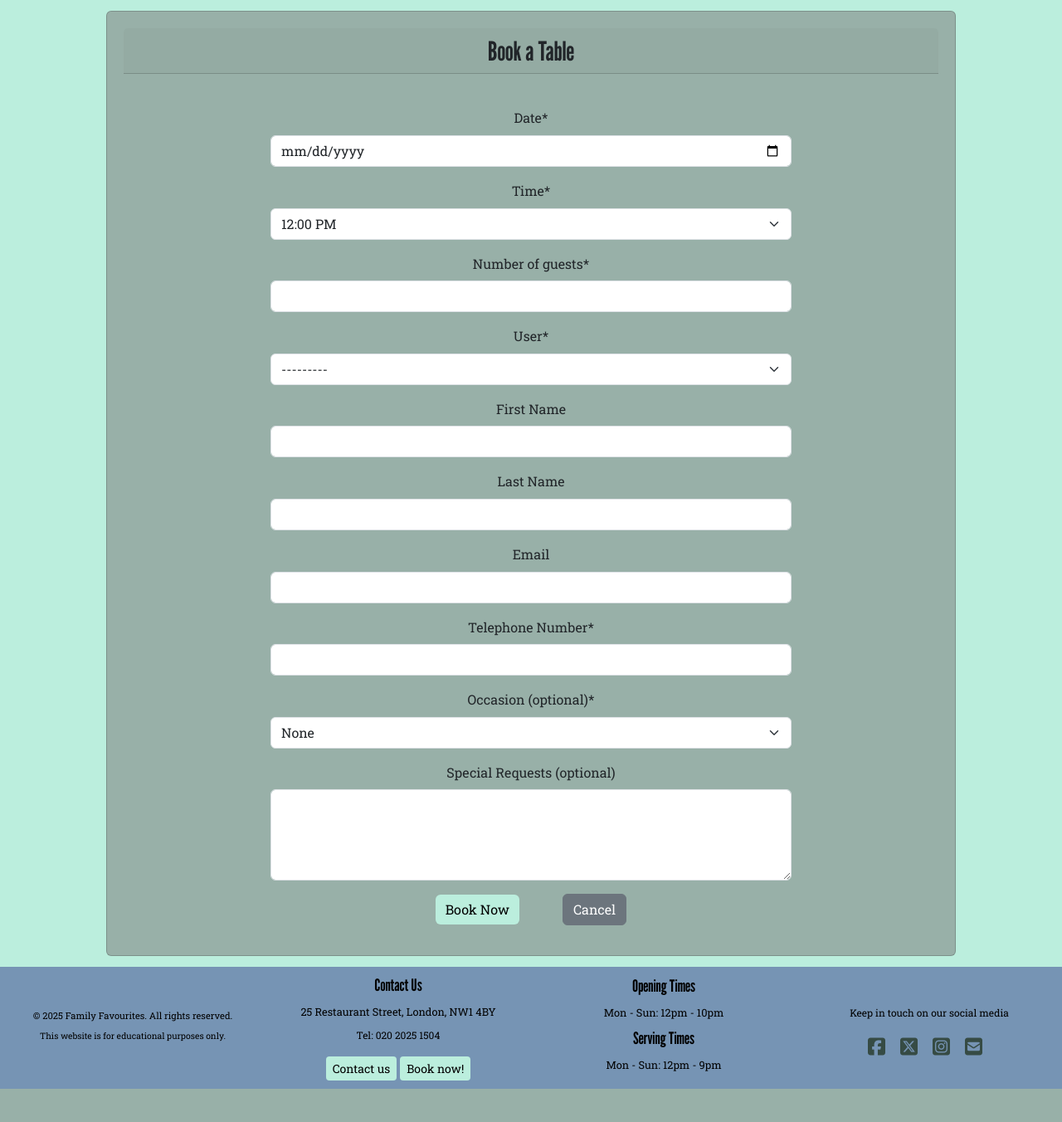
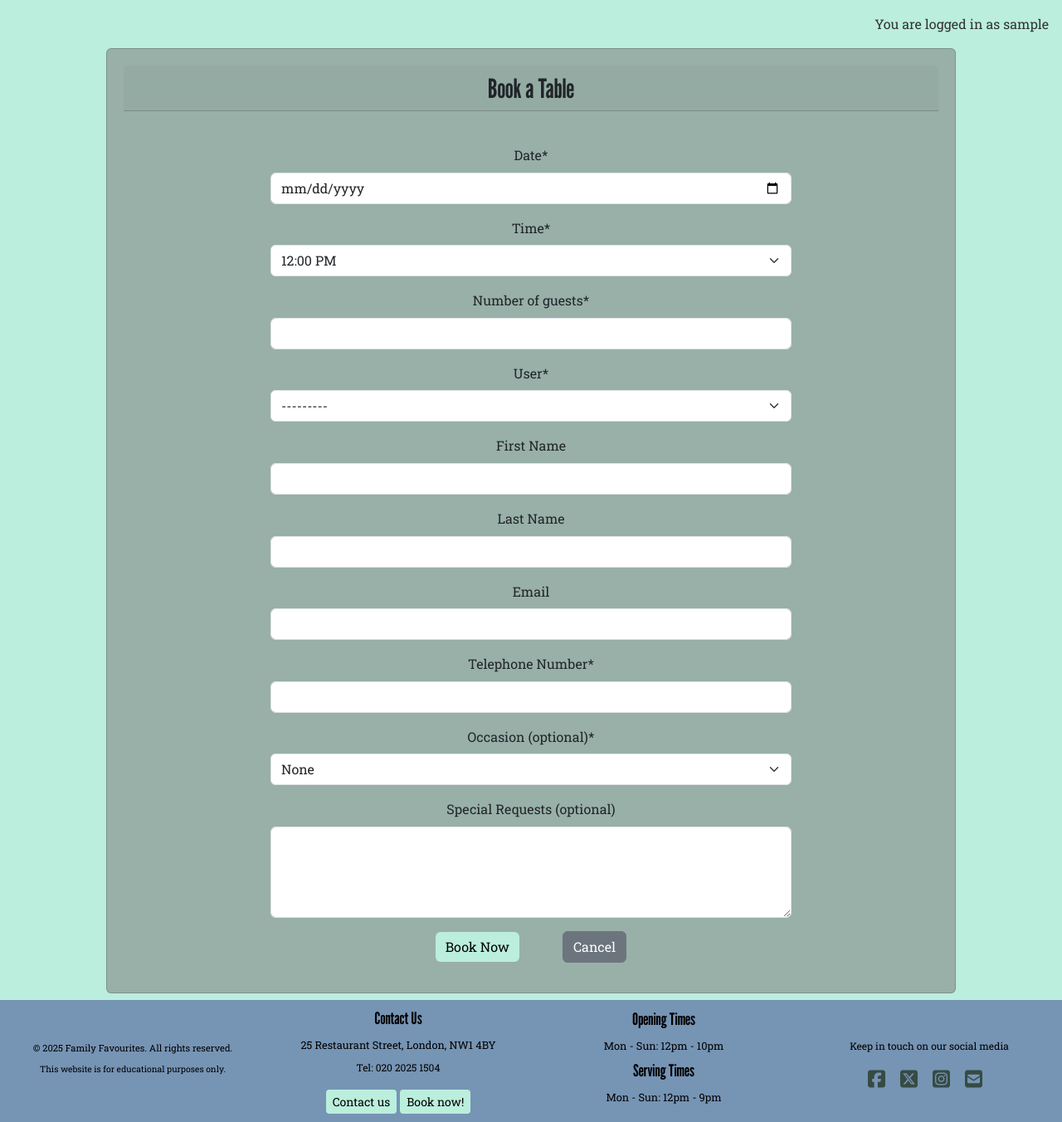
Before and after one commit to Diane-4P/family-favourites, a Django app: page /book_a_table/book_a_table/ in a window 1280 px wide. Shown: the part 134-1486 px from the top of the page at 83% size. Before the commit the page ends 1446 px from the top, so only its background shows below. Run offline with Django 4.2, Linux system fonts and the light colour scheme; the visitor is signed in with stand-in values (Sample User, id 1); data comes from the database, SQL or seed files in the repository; some libraries are stand-ins or nearby versions.

Commit message:
Add user is logged in when authenticated

```diff
--- a/templates/base.html
+++ b/templates/base.html
@@ -124,9 +124,18 @@
         </header>
 
         <!-- Main Content -->
-         {% block content %}
-         <!-- Content goes here -->
-         {% endblock content %}
+        <main class="flex-shrink-0 main-bg">
+            {% if user.is_authenticated %}
+            <p class="text-end m-3">You are logged in as {{ user }}</p>
+            {% else %}
+            <p class="text-end m-3">You are not logged in.</p>
+            {% endif %}
+
+            {% block content %}
+            <!-- Content goes here -->
+            {% endblock content %}
+
+         </main>
 
         <!-- Footer -->
         <footer class="footer container-fluid mt-auto">
```
